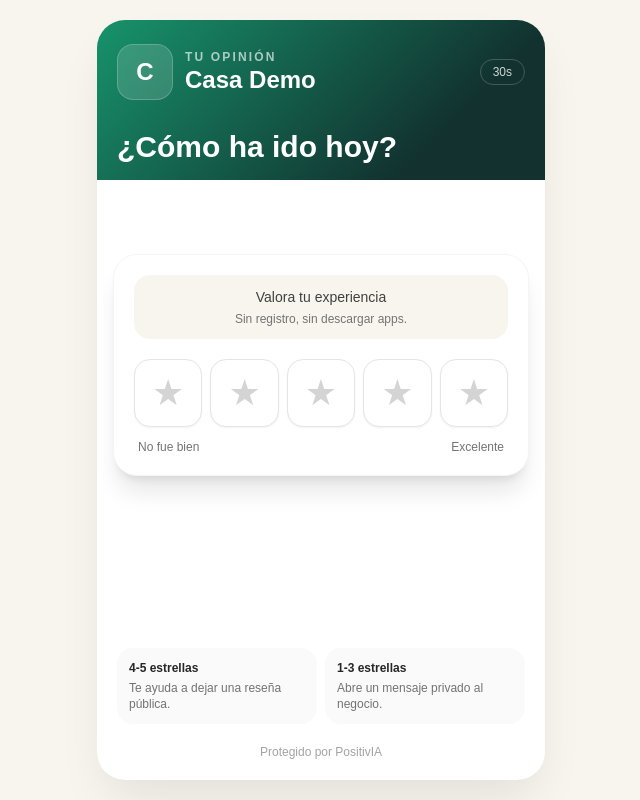
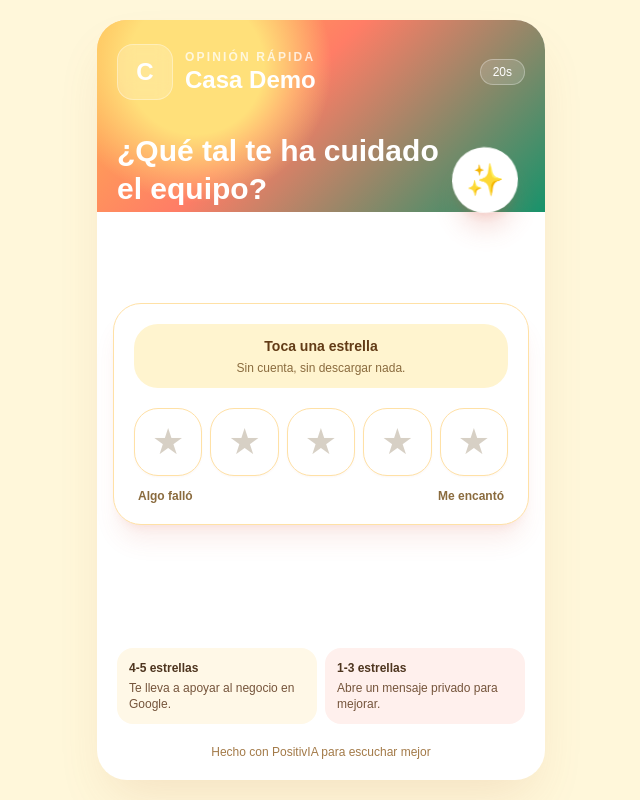
Before and after one commit to JotaEse68/positivia, a Next.js app: page /r/demo-restaurante in a window 1280 px wide. Shown: the whole page, without its empty margins (319-959 px from the left). Built offline with nearby package versions, Linux system fonts and the light colour scheme.

Commit message:
Warm up customer rating experience

```diff
--- a/app/globals.css
+++ b/app/globals.css
@@ -39,9 +39,14 @@ body {
   0%, 100% { transform: translateY(0); }
   50% { transform: translateY(-4px); }
 }
+@keyframes pv-sparkle {
+  0%, 100% { transform: rotate(-8deg) scale(1); }
+  45% { transform: rotate(7deg) scale(1.08); }
+}
 .pv-rise { animation: pv-rise 0.7s cubic-bezier(0.2, 0.7, 0.2, 1) both; }
 .pv-fade { animation: pv-fade 1s ease both; }
 .pv-float { animation: pv-float 3.5s ease-in-out infinite; }
+.pv-sparkle { animation: pv-sparkle 2.4s ease-in-out infinite; }
 @media (prefers-reduced-motion: reduce) {
-  .pv-rise, .pv-fade, .pv-float { animation: none; }
+  .pv-rise, .pv-fade, .pv-float, .pv-sparkle { animation: none; }
 }
--- a/app/r/[slug]/page.tsx
+++ b/app/r/[slug]/page.tsx
@@ -51,22 +51,25 @@ export default async function RatingPage({ params }: Props) {
     );
   }
 
-  const brand = business.color_primary ?? "#16a34a";
+  const brand = business.color_primary ?? "#23A96F";
 
   return (
     <main
-      className="min-h-screen bg-[#F8F5EE] px-4 py-5 text-[#132F2B]"
+      className="min-h-screen bg-[#FFF7DA] px-4 py-5 text-[#243126]"
       style={{ ["--brand" as string]: brand }}
     >
       <div className="mx-auto flex min-h-[calc(100vh-40px)] w-full max-w-md flex-col">
-        <section className="relative flex flex-1 flex-col overflow-hidden rounded-[28px] bg-white shadow-2xl shadow-neutral-900/10">
+        <section className="relative flex flex-1 flex-col overflow-hidden rounded-[30px] bg-white shadow-2xl shadow-[#B86B35]/15">
           <div
-            className="absolute inset-x-0 top-0 h-40"
+            className="absolute inset-x-0 top-0 h-48"
             style={{
               background:
-                "linear-gradient(135deg, var(--brand), #12312F 76%)",
+                "radial-gradient(circle at 22% 24%, #FFE07A 0 18%, transparent 36%), linear-gradient(135deg, #FFB84D 0%, #FF7D66 42%, var(--brand) 100%)",
             }}
           />
+          <div className="pv-sparkle absolute right-7 top-32 z-10 flex h-16 w-16 items-center justify-center rounded-full bg-white text-3xl shadow-xl shadow-[#D95B48]/20">
+            ✨
+          </div>
           <div className="relative px-5 pt-6 text-white">
             <div className="flex items-center justify-between gap-3">
               <div className="flex items-center gap-3">
@@ -76,44 +79,44 @@ export default async function RatingPage({ params }: Props) {
                     alt={business.name}
                     width={58}
                     height={58}
-                    className="h-14 w-14 rounded-2xl border border-white/20 object-cover"
+                    className="h-14 w-14 rounded-2xl border border-white/35 object-cover shadow-sm"
                     unoptimized
                   />
                 ) : (
-                  <div className="flex h-14 w-14 items-center justify-center rounded-2xl border border-white/20 bg-white/15 text-2xl font-bold backdrop-blur">
+                  <div className="flex h-14 w-14 items-center justify-center rounded-2xl border border-white/35 bg-white/20 text-2xl font-bold backdrop-blur">
                     {business.name.charAt(0).toUpperCase()}
                   </div>
                 )}
                 <div>
-                  <p className="text-xs font-semibold uppercase tracking-[0.18em] text-white/65">
-                    Tu opinión
+                  <p className="text-xs font-semibold uppercase tracking-[0.18em] text-white/75">
+                    Opinión rápida
                   </p>
                   <h1 className="text-2xl font-bold leading-tight">{business.name}</h1>
                 </div>
               </div>
-              <span className="rounded-full border border-white/20 px-3 py-1 text-xs text-white/80">
-                30s
+              <span className="rounded-full border border-white/30 bg-white/15 px-3 py-1 text-xs font-medium text-white">
+                20s
               </span>
             </div>
 
-            <div className="mt-7">
-              <p className="text-3xl font-bold leading-tight">
-                ¿Cómo ha ido hoy?
+            <div className="mt-8 pr-14">
+              <p className="text-3xl font-black leading-tight">
+                ¿Qué tal te ha cuidado el equipo?
               </p>
-              <p className="mt-2 max-w-xs text-sm leading-6 text-white/75">
-                Toca una estrella. Si algo no ha ido bien, lo lee directamente
-                el responsable del negocio.
+              <p className="mt-2 max-w-xs text-sm leading-6 text-white/85">
+                Una estrella basta. Si algo falló, se lo cuentas en privado al
+                responsable.
               </p>
             </div>
           </div>
 
-          <div className="relative mx-4 mt-8 rounded-3xl border border-neutral-100 bg-white p-5 shadow-xl shadow-neutral-900/10">
-            <div className="rounded-2xl bg-[#F8F5EE] px-4 py-3 text-center">
-              <p className="text-sm font-medium text-neutral-700">
-                Valora tu experiencia
+          <div className="relative mx-4 mt-10 rounded-[28px] border border-[#FFE1A6] bg-white p-5 shadow-xl shadow-[#D95B48]/10">
+            <div className="rounded-3xl bg-[#FFF4CF] px-4 py-3 text-center">
+              <p className="text-sm font-bold text-[#623B16]">
+                Toca una estrella
               </p>
-              <p className="mt-1 text-xs text-neutral-500">
-                Sin registro, sin descargar apps.
+              <p className="mt-1 text-xs text-[#8A6B3E]">
+                Sin cuenta, sin descargar nada.
               </p>
             </div>
 
@@ -121,18 +124,18 @@ export default async function RatingPage({ params }: Props) {
           </div>
 
           <div className="mt-auto px-5 pb-5 pt-6">
-            <div className="grid grid-cols-2 gap-2 text-xs text-neutral-500">
-              <div className="rounded-2xl bg-neutral-50 p-3">
-                <p className="font-semibold text-neutral-800">4-5 estrellas</p>
-                <p className="mt-1">Te ayuda a dejar una reseña pública.</p>
+            <div className="grid grid-cols-2 gap-2 text-xs text-[#75543B]">
+              <div className="rounded-2xl bg-[#FFF8E7] p-3">
+                <p className="font-bold text-[#4E351F]">4-5 estrellas</p>
+                <p className="mt-1">Te lleva a apoyar al negocio en Google.</p>
               </div>
-              <div className="rounded-2xl bg-neutral-50 p-3">
-                <p className="font-semibold text-neutral-800">1-3 estrellas</p>
-                <p className="mt-1">Abre un mensaje privado al negocio.</p>
+              <div className="rounded-2xl bg-[#FFF0ED] p-3">
+                <p className="font-bold text-[#4E351F]">1-3 estrellas</p>
+                <p className="mt-1">Abre un mensaje privado para mejorar.</p>
               </div>
             </div>
-            <p className="mt-5 text-center text-xs text-neutral-400">
-              Protegido por PositivIA
+            <p className="mt-5 text-center text-xs font-medium text-[#A37A48]">
+              Hecho con PositivIA para escuchar mejor
             </p>
           </div>
         </section>
--- a/components/RatingStars.tsx
+++ b/components/RatingStars.tsx
@@ -13,9 +13,35 @@ export default function RatingStars({ slug }: Props) {
   const [redirecting, setRedirecting] = useState(false);
   const [error, setError] = useState(false);
 
+  function playDing(value: number) {
+    try {
+      const AudioContext =
+        window.AudioContext ||
+        (window as unknown as { webkitAudioContext?: typeof window.AudioContext })
+          .webkitAudioContext;
+      if (!AudioContext) return;
+
+      const ctx = new AudioContext();
+      const osc = ctx.createOscillator();
+      const gain = ctx.createGain();
+      osc.type = "sine";
+      osc.frequency.value = value >= 4 ? 880 : 520;
+      gain.gain.setValueAtTime(0.0001, ctx.currentTime);
+      gain.gain.exponentialRampToValueAtTime(0.045, ctx.currentTime + 0.015);
+      gain.gain.exponentialRampToValueAtTime(0.0001, ctx.currentTime + 0.18);
+      osc.connect(gain);
+      gain.connect(ctx.destination);
+      osc.start();
+      osc.stop(ctx.currentTime + 0.2);
+    } catch {
+      // El sonido es un detalle agradable; si el navegador lo bloquea, seguimos.
+    }
+  }
+
   async function handleSelect(value: number) {
     if (rating !== null) return;
     setError(false);
+    playDing(value);
 
     if (value >= 4) {
       setRating(value);
@@ -47,11 +73,14 @@ export default function RatingStars({ slug }: Props) {
 
   if (rating !== null && rating >= 4 && !redirecting) {
     return (
-      <div className="mt-6 rounded-2xl bg-green-50 p-4 text-center">
-        <p className="text-lg font-semibold text-green-800">
-          Gracias por tu valoración
+      <div className="mt-6 rounded-3xl bg-[#EAF9EF] p-5 text-center">
+        <div className="pv-sparkle mx-auto mb-2 flex h-12 w-12 items-center justify-center rounded-full bg-white text-2xl shadow-sm">
+          ✨
+        </div>
+        <p className="text-lg font-black text-[#1F7A4E]">
+          ¡Gracias por compartirlo!
         </p>
-        <p className="mt-1 text-sm text-green-700">
+        <p className="mt-1 text-sm text-[#337257]">
           Tu opinión ayuda mucho al negocio.
         </p>
       </div>
@@ -60,12 +89,15 @@ export default function RatingStars({ slug }: Props) {
 
   if (redirecting) {
     return (
-      <div className="mt-6 rounded-2xl bg-green-50 p-4 text-center">
-        <p className="animate-pulse text-lg font-semibold text-green-800">
-          Abriendo la reseña...
+      <div className="mt-6 rounded-3xl bg-[#EAF9EF] p-5 text-center">
+        <div className="pv-sparkle mx-auto mb-2 flex h-12 w-12 items-center justify-center rounded-full bg-white text-2xl shadow-sm">
+          ✨
+        </div>
+        <p className="animate-pulse text-lg font-black text-[#1F7A4E]">
+          Preparando tu reseña...
         </p>
-        <p className="mt-1 text-sm text-green-700">
-          Te llevamos al siguiente paso.
+        <p className="mt-1 text-sm text-[#337257]">
+          Te abrimos Google para que sea rápido.
         </p>
       </div>
     );
@@ -84,21 +116,21 @@ export default function RatingStars({ slug }: Props) {
             type="button"
             onClick={() => handleSelect(value)}
             aria-label={`${value} estrellas`}
-            className="group flex aspect-square items-center justify-center rounded-2xl border border-neutral-200 bg-white text-4xl shadow-sm transition-all hover:-translate-y-0.5 hover:border-amber-300 hover:bg-amber-50 active:scale-95"
+            className="group flex aspect-square items-center justify-center rounded-3xl border border-[#FFE1A6] bg-white text-4xl shadow-sm shadow-[#C76A37]/5 transition-all hover:-translate-y-1 hover:border-[#FFC447] hover:bg-[#FFF6D8] active:scale-95"
           >
-            <span className="text-neutral-300 transition-colors group-hover:text-amber-400">
+            <span className="text-[#D7D0C5] transition-colors group-hover:text-[#FFC447]">
               ★
             </span>
           </button>
         ))}
       </div>
-      <div className="mt-3 flex justify-between px-1 text-xs font-medium text-neutral-500">
-        <span>No fue bien</span>
-        <span>Excelente</span>
+      <div className="mt-3 flex justify-between px-1 text-xs font-bold text-[#8A6B3E]">
+        <span>Algo falló</span>
+        <span>Me encantó</span>
       </div>
       {error && (
-        <p className="mt-4 rounded-xl bg-red-50 p-3 text-sm font-medium text-red-600">
-          No se pudo enviar. Inténtalo de nuevo.
+        <p className="mt-4 rounded-2xl bg-[#FFF0ED] p-3 text-sm font-bold text-[#C04C3F]">
+          No hemos podido enviarlo. Prueba otra vez en un momento.
         </p>
       )}
     </div>
```
Also changed, not shown: components/ComplaintForm.tsx (+20 -17 lines).
